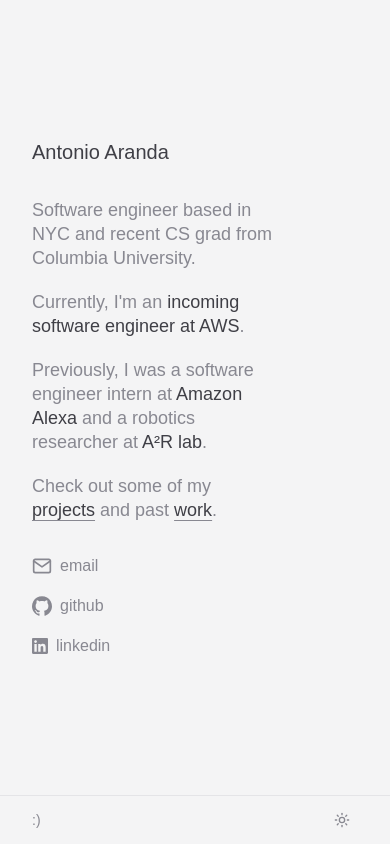
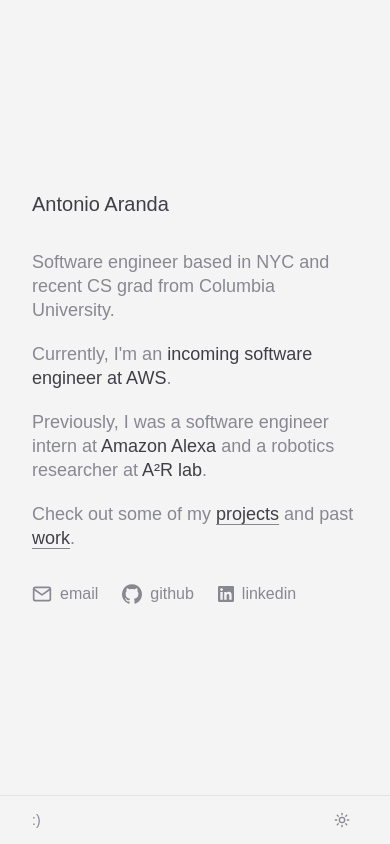
Before and after one commit to arandito/dev-portfolio, a Next.js app: page / in a window 390 px wide. Built offline with nearby package versions, Linux system fonts and the light colour scheme; a web font is replaced by a local one.

Commit message:
Fix formatting on smaller screens.

```diff
--- a/app/projects/page.tsx
+++ b/app/projects/page.tsx
@@ -10,7 +10,7 @@
       <div className='mx-auto max-w-[47rem] w-full font-local flex flex-col flex-grow'>
         <main className='px-8 flex-grow'>
           <BackArrow className="pb-8 pt-14"/>
-          <div className='flex flex-col sm:flex-row md:justify-between pb-20 leading-6 gap-6'>
+          <div className='flex flex-col pb-20 leading-6 gap-6'>
             <ProjectSection />
           </div>
         </main>
--- a/components/bio.tsx
+++ b/components/bio.tsx
@@ -2,7 +2,7 @@
 
 const Bio = () => {
   return (
-    <div className='flex flex-col py-8 text-muted-foreground text-lg gap-5 w-3/4'>
+    <div className='flex flex-col py-8 text-muted-foreground text-lg gap-5 max-w-[30rem]'>
       <div className='leading-6'>
         Software engineer based in NYC and recent CS grad from Columbia University.
       </div>
--- a/components/links.tsx
+++ b/components/links.tsx
@@ -4,7 +4,7 @@
 const Links = () => {
   return (
     <div className='flex flex-col gap-4 w-full'>
-      <div className="flex flex-col sm:flex-row gap-4">
+      <div className="flex flex-row gap-4">
         <a
           href="mailto:aranda-dev@proton.me"
           target="_blank"
--- a/components/project/project-section.tsx
+++ b/components/project/project-section.tsx
@@ -41,7 +41,7 @@
 
 const ProjectSection = () => {
   return (
-    <div className='flex flex-col gap-4 w-1/2 pr-6'>
+    <div className='flex flex-col gap-4 w-full sm:w-1/2 pr-6'>
       <div className='text-xl pb-2'>
         projects
       </div>
--- a/components/work/work-section.tsx
+++ b/components/work/work-section.tsx
@@ -42,7 +42,7 @@
 
 const WorkSection = () => {
   return (
-    <div className='flex flex-col gap-4 w-1/2 pr-6'>
+    <div className='flex flex-col gap-4 w-full sm:w-1/2 pr-6'>
       <div className='text-xl pb-2'>
         work
       </div>
```
